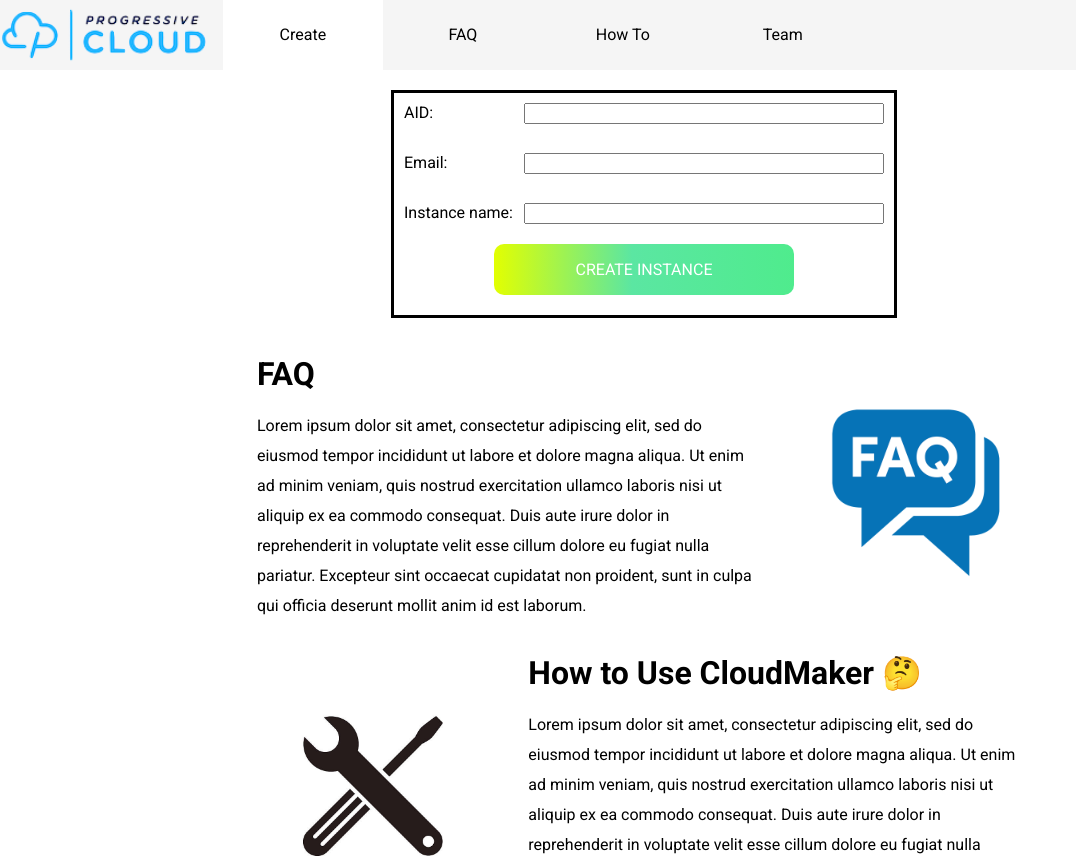
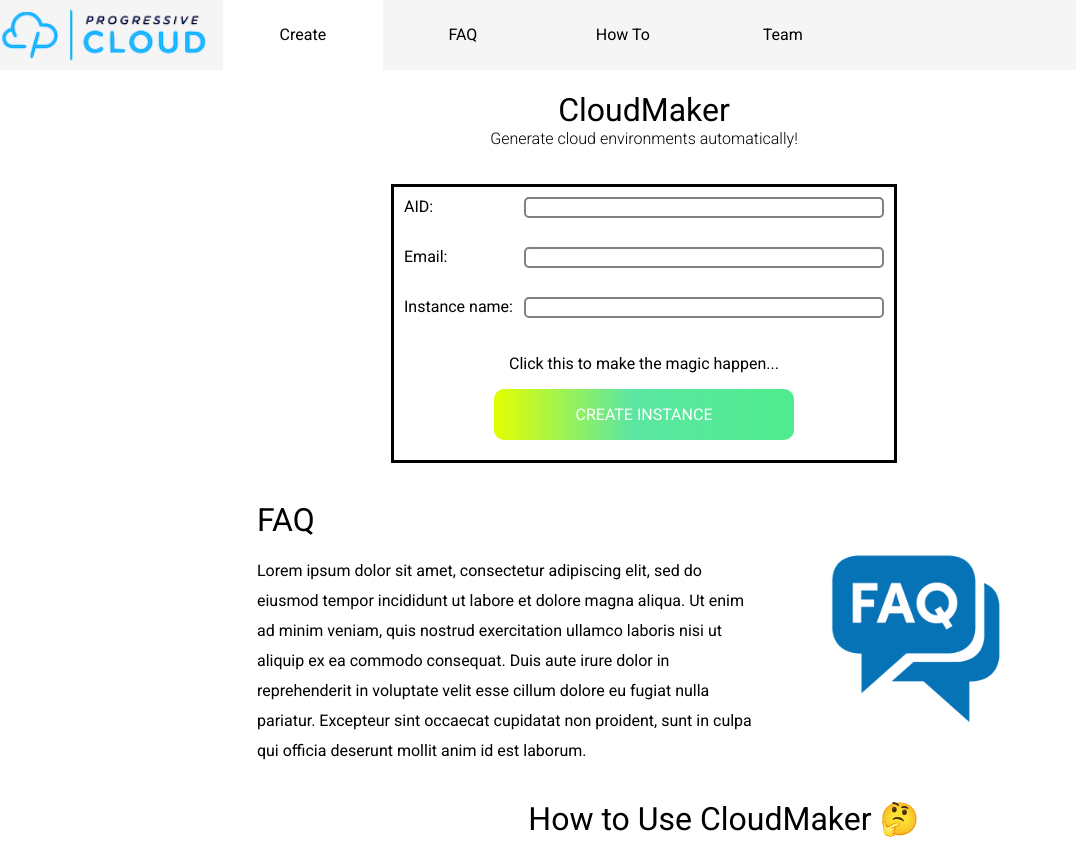
Before and after one commit to loganFry/CloudMakerUI, an Angular app: page / in a window 1280 px wide. Shown: the top 858 px of the page, without its empty margins (0-1076 px from the left). Built offline with nearby package versions, Linux system fonts and the light colour scheme.

Commit message:
General styling and usability improvements

```diff
--- a/src/app/app.component.html
+++ b/src/app/app.component.html
@@ -1,5 +1,9 @@
 <app-header></app-header>
 <div class="main-container">
+  <div class="main-container-item title-container">
+    <h1 class="title">CloudMaker</h1>
+    <p class="subtitle">Generate cloud environments automatically!</p>
+  </div>
   <app-resource-panel class="main-container-item"></app-resource-panel>
   <app-info class="main-container-item"></app-info>
   <app-team-members class="main-container-item"></app-team-members>
--- a/src/app/app.component.scss
+++ b/src/app/app.component.scss
@@ -22,3 +22,17 @@ app-header {
 .filler {
     height: 1000px;
 }
+
+.title-container {
+    text-align: center;
+}
+
+.title {
+    margin-bottom: 0px;
+    font-weight: 500;
+}
+
+.subtitle {
+    margin-block-start: 0em;
+    font-weight: 200;
+}
--- a/src/app/creation-button/creation-button.component.html
+++ b/src/app/creation-button/creation-button.component.html
@@ -1,5 +1,5 @@
 <div class="btn-container">
-    <!-- <p>Click this to make the magic happen...</p> -->
+    <p>Click this to make the magic happen...</p>
     <button (click)="CreateInstance()" class="creation-btn">Create Instance</button>
     <p class="error" *ngIf="error != undefined">{{error}}</p>
 </div>
--- a/src/app/info/info.component.html
+++ b/src/app/info/info.component.html
@@ -1,13 +1,13 @@
 <div class="info-container">
     <div id="faq" class="info-block anchor">
         <a name="faq-target">&nbsp;</a>
-        <h1>FAQ</h1>
+        <h1 class="section-header">FAQ</h1>
         <p>Lorem ipsum dolor sit amet, consectetur adipiscing elit, sed do eiusmod tempor incididunt ut labore et dolore magna aliqua. Ut enim ad minim veniam, quis nostrud exercitation ullamco laboris nisi ut aliquip ex ea commodo consequat. Duis aute irure dolor in reprehenderit in voluptate velit esse cillum dolore eu fugiat nulla pariatur. Excepteur sint occaecat cupidatat non proident, sunt in culpa qui officia deserunt mollit anim id est laborum.</p>
     </div>
     <img id="faq-pic" class="info-pic" src="assets/faq.jpg">
     <div id="how-to" class="info-block anchor">
         <a name="howto-target">&nbsp;</a>
-        <h1>How to Use CloudMaker 🤔</h1>
+        <h1 class="section-header">How to Use CloudMaker 🤔</h1>
         <p>Lorem ipsum dolor sit amet, consectetur adipiscing elit, sed do eiusmod tempor incididunt ut labore et dolore magna aliqua. Ut enim ad minim veniam, quis nostrud exercitation ullamco laboris nisi ut aliquip ex ea commodo consequat. Duis aute irure dolor in reprehenderit in voluptate velit esse cillum dolore eu fugiat nulla pariatur. Excepteur sint occaecat cupidatat non proident, sunt in culpa qui officia deserunt mollit anim id est laborum.</p>
     </div>
     <img id="how-to-pic" class="info-pic" src="assets/wrench.jpg">
--- a/src/app/info/info.component.scss
+++ b/src/app/info/info.component.scss
@@ -44,3 +44,7 @@
     left: 0;
     top: -70px;
 }
+
+.section-header {
+    font-weight: 500;
+}
--- a/src/app/resource-panel/resource-panel.component.html
+++ b/src/app/resource-panel/resource-panel.component.html
@@ -26,6 +26,9 @@
     </app-creation-button>
 </div>
 <div id="panel-creating">
-    Creating instance {{instanceName}}...
-
+    <p id="creating-message">
+        Creating instance {{instanceName}}...
+    </p>
+    <p>An email with further details will be sent to {{email}} when your instance is ready!</p>
+    <button class="reset-button" (click)="returnToForm()">Create another instance</button>
 </div>
--- a/src/app/resource-panel/resource-panel.component.scss
+++ b/src/app/resource-panel/resource-panel.component.scss
@@ -19,6 +19,8 @@ form .label {
 form input {
     grid-column-start: 2;
     grid-column-end: 3;
+    border: 2px solid grey;
+    border-radius: 5px;
 }
 
 .anchor {
@@ -45,4 +47,43 @@ form input {
     border: black 3px solid;
     width: 500px;
     margin: 20px auto;
+    padding: 0px 20px 20px 20px;
 }
+
+#creating-message {
+    text-align: center;
+    color: #0b9c3e;
+    margin-block-start: 0.55em;
+}
+
+.reset-button {
+    display: block;
+    border: none;
+    border-radius: 10px;
+    padding: 1rem 2rem;
+    margin: 0 auto;
+    text-decoration: none;
+    background: #0069ed;
+    color: #ffffff;
+    font-family: sans-serif;
+    font-size: 1rem;
+    cursor: pointer;
+    text-align: center;
+    transition: background 250ms ease-in-out,
+                transform 150ms ease;
+    -webkit-appearance: none;
+    -moz-appearance: none;
+
+    &:hover, &:focus {
+        background: #0053ba;
+    }
+
+    &:focus {
+        outline: 1px solid #fff;
+        outline-offset: -4px;
+    }
+
+    &:active {
+        transform: scale(0.99);
+    }
+}
--- a/src/app/resource-panel/resource-panel.component.ts
+++ b/src/app/resource-panel/resource-panel.component.ts
@@ -22,5 +22,11 @@ export class ResourcePanelComponent implements OnInit {
     document.getElementById("panel-creating").style.display = "block";
   }
 
-
+  returnToForm() {
+    document.getElementById("resource-panel").style.display = "block";
+    document.getElementById("panel-creating").style.display = "none";
+    this.aid = '';
+    this.email = '';
+    this.instanceName = '';
+  }
 }
--- a/src/app/team-members/team-members.component.scss
+++ b/src/app/team-members/team-members.component.scss
@@ -1,5 +1,6 @@
 #team-heading {
     text-align: center;
+    font-weight: 500;
 }
 
 .photos-container {
```
